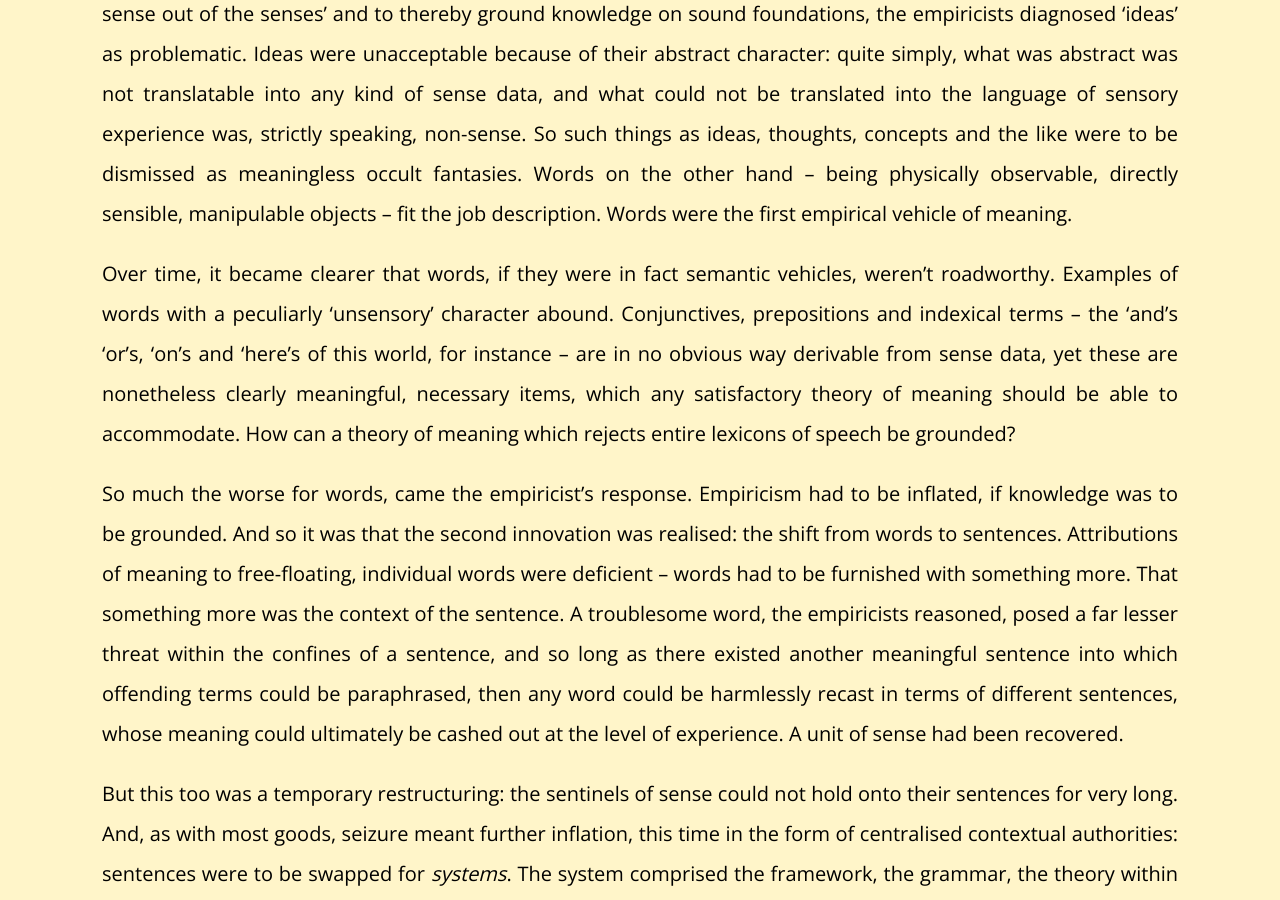
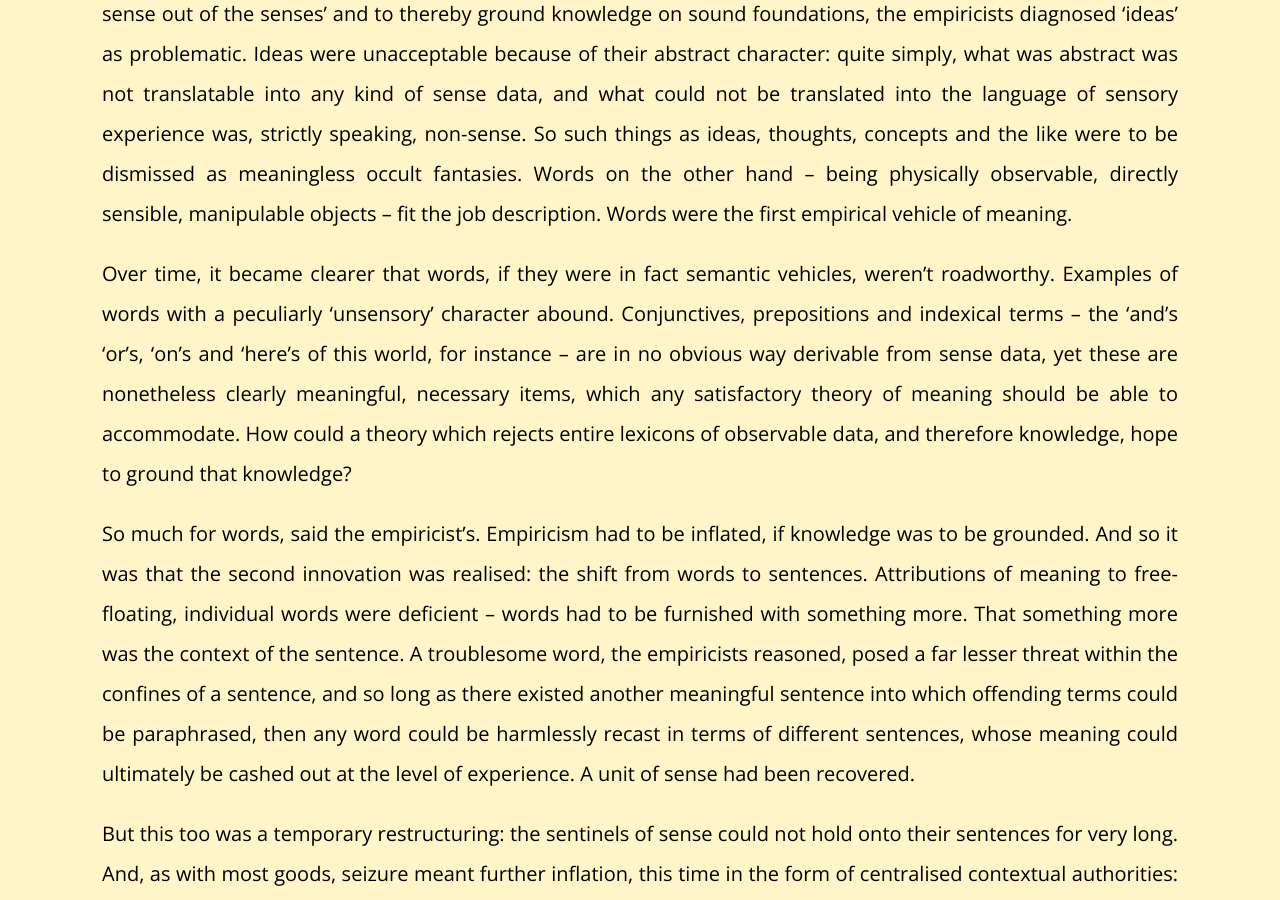
Before and after one commit to richardofarrell/richardofarrell.github.io, a Jekyll site: the page built from _posts/2024-02-25-5-steps-to-the-destruction-of-philosophy.md, in a window 1280 px wide and 900 px high, scrolled down 468 px. Built offline with Jekyll 4.4.1, drawn with Linux system fonts in a browser that asks for light colours.

Commit message:
Update 2024-02-25-5-steps-to-the-destruction-of-philosophy.md

```diff
--- a/_posts/2024-02-25-5-steps-to-the-destruction-of-philosophy.md
+++ b/_posts/2024-02-25-5-steps-to-the-destruction-of-philosophy.md
@@ -12,9 +12,9 @@ Empiricism took five positive turns after Hume, according to Quine.
 
 The first turn, accomplished by the British empiricists, was  from ideas to words. Concerned, as Quine says, to 'make sense out of the senses' and to thereby ground knowledge on sound foundations, the empiricists diagnosed 'ideas' as problematic. Ideas were unacceptable because of their abstract character: quite simply, what was abstract was not translatable into any kind of sense data, and what could not be translated into the language of sensory experience was, strictly speaking, non-sense. So such things as ideas, thoughts, concepts and the like were to be dismissed as meaningless occult fantasies. Words on the other hand – being physically observable, directly sensible, manipulable objects – fit the job description. Words were the first empirical vehicle of meaning.
 
-Over time, it became clearer that words, if they were in fact semantic vehicles, weren't roadworthy. Examples of words with a peculiarly 'unsensory' character abound. Conjunctives, prepositions and indexical terms – the 'and's 'or's, 'on's and 'here's of this world, for instance – are in no obvious way derivable from sense data, yet these are nonetheless clearly meaningful, necessary items, which any satisfactory theory of meaning should be able to accommodate. How can a theory of meaning which rejects entire lexicons of speech be grounded?
+Over time, it became clearer that words, if they were in fact semantic vehicles, weren't roadworthy. Examples of words with a peculiarly 'unsensory' character abound. Conjunctives, prepositions and indexical terms – the 'and's 'or's, 'on's and 'here's of this world, for instance – are in no obvious way derivable from sense data, yet these are nonetheless clearly meaningful, necessary items, which any satisfactory theory of meaning should be able to accommodate. How could a theory which rejects entire lexicons of observable data, and therefore knowledge, hope to ground that knowledge?
 
-So much the worse for words, came the empiricist's response. Empiricism had to be inflated, if knowledge was to be grounded. And so it was that the second innovation was realised: the shift from words to sentences. Attributions of meaning to free-floating, individual words were deficient – words had to be furnished with something more. That something more was the context of the sentence. A troublesome word, the empiricists reasoned, posed a far lesser threat within the confines of a sentence, and so long as there existed another meaningful sentence into which offending terms could be paraphrased, then any word could be harmlessly recast in terms of different sentences, whose meaning could ultimately be cashed out at the level of experience. A unit of sense had been recovered.
+So much for words, said the empiricist's. Empiricism had to be inflated, if knowledge was to be grounded. And so it was that the second innovation was realised: the shift from words to sentences. Attributions of meaning to free-floating, individual words were deficient – words had to be furnished with something more. That something more was the context of the sentence. A troublesome word, the empiricists reasoned, posed a far lesser threat within the confines of a sentence, and so long as there existed another meaningful sentence into which offending terms could be paraphrased, then any word could be harmlessly recast in terms of different sentences, whose meaning could ultimately be cashed out at the level of experience. A unit of sense had been recovered.
 
 But this too was a temporary restructuring: the sentinels of sense could not hold onto their sentences for very long. And, as with most goods, seizure meant further inflation, this time in the form of centralised contextual authorities: sentences were to be swapped for *systems*. The system comprised the framework, the grammar, the theory within which the sentences and their words hung together. An outgrowth of its antecedent, this third shift embodied the belief among philosophers that sentences could not be extracted, understood or inspected in any vacuum. A sentence, to put it differently, is an exquisitely nested entity, an edge bookended by the corners of a beginning and ending, intersecting with other sentences, in a delightful web of similarly threaded edges and corners. What remains when one corner is extracted from its surrounding sides is surely not the absurdity of an isolated corner! Empirical claims, according to this new doctrine, the third turn, were dependent upon yet further sentences, themselves resting on auxiliary sentences, axiomatic sentences, background sentences, and so on and so forth in the fractal web of sentence space.
 
```
